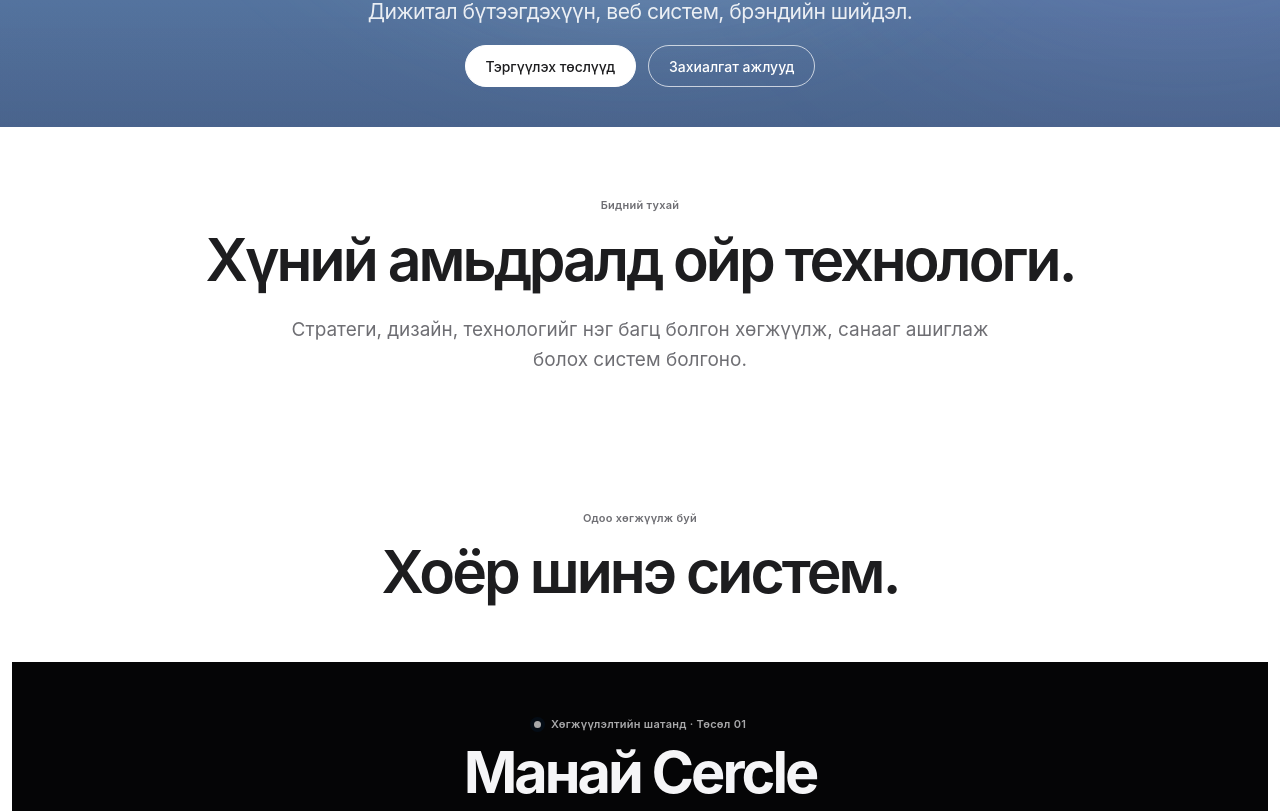
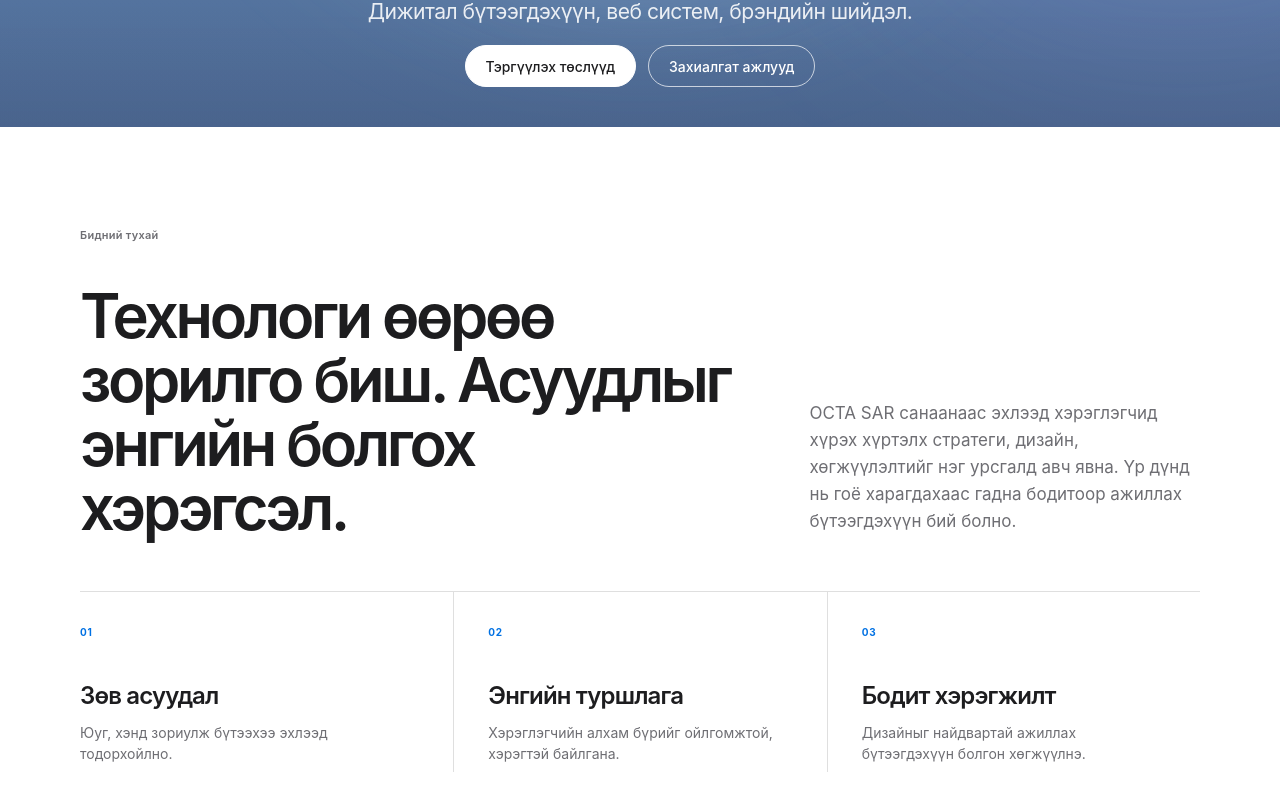
Before and after one commit to gamu666/octa-sar-website, a Next.js app: page / in a window 1280 px wide. Shown: the part 609-1420 px from the top of the page. Built offline with nearby package versions, Linux system fonts and the light colour scheme.

Commit message:
Expand the company story section

```diff
--- a/app/home.css
+++ b/app/home.css
@@ -233,7 +233,62 @@
 .hero-orbit--outer { width: min(650px, 52vw); aspect-ratio: 1; }
 .hero-orbit--inner { width: min(540px, 44vw); aspect-ratio: 1; border-color: rgba(255, 255, 255, .09); }
 .hero-floor { display: none; }
-.home-redesign #about { padding-block: 58px 64px; }
+.home-redesign #about { padding-block: 88px 96px; }
+.about-intro__lead {
+  display: grid;
+  grid-template-columns: 1.25fr .75fr;
+  gap: 7%;
+  align-items: end;
+}
+.about-intro__lead .ap-eyebrow { grid-column: 1 / -1; margin-bottom: 20px; }
+.about-intro__lead h2 {
+  max-width: 760px;
+  margin: 0;
+  font-size: clamp(46px, 4.8vw, 70px);
+  font-weight: 600;
+  line-height: 1.04;
+  letter-spacing: -.055em;
+}
+.about-intro__summary {
+  max-width: 430px;
+  margin: 0 0 4px;
+  color: var(--apple-muted);
+  font-size: 17px;
+  line-height: 1.6;
+}
+.about-intro__principles {
+  margin-top: 72px;
+  display: grid;
+  grid-template-columns: repeat(3, 1fr);
+  border-top: 1px solid rgba(29, 29, 31, .14);
+}
+.about-intro__principles article {
+  min-height: 178px;
+  padding: 26px 34px 8px 0;
+}
+.about-intro__principles article + article {
+  padding-left: 34px;
+  border-left: 1px solid rgba(29, 29, 31, .14);
+}
+.about-intro__principles span {
+  color: var(--apple-blue);
+  font-size: 10px;
+  font-weight: 650;
+  letter-spacing: .08em;
+}
+.about-intro__principles h3 {
+  margin: 36px 0 8px;
+  font-size: 24px;
+  font-weight: 600;
+  letter-spacing: -.035em;
+}
+.about-intro__principles p {
+  max-width: 300px;
+  margin: 0;
+  color: var(--apple-muted);
+  font-size: 14px;
+  line-height: 1.5;
+}
 .home-redesign .ap-inline-projects { padding-top: 72px; }
 .project-unit { min-height: 900px; }
 .project-unit .unit-copy { padding-top: 48px; }
@@ -458,7 +513,15 @@
   .hero-orbit--inner { width: 315px; }
   .hero-atmosphere__blue { width: 600px; left: -105px; top: -200px; }
   .hero-atmosphere__violet { right: -410px; top: -80px; }
-  .home-redesign #about { padding-block: 48px 58px; }
+  .home-redesign #about { padding-block: 70px 74px; }
+  .about-intro__lead { grid-template-columns: 1fr; gap: 22px; }
+  .about-intro__lead .ap-eyebrow { margin-bottom: 4px; }
+  .about-intro__lead h2 { font-size: 40px; line-height: 1.06; }
+  .about-intro__summary { font-size: 16px; line-height: 1.55; }
+  .about-intro__principles { margin-top: 52px; grid-template-columns: 1fr; }
+  .about-intro__principles article { min-height: 0; padding: 24px 0 26px; }
+  .about-intro__principles article + article { padding-left: 0; border-top: 1px solid rgba(29, 29, 31, .14); border-left: 0; }
+  .about-intro__principles h3 { margin-top: 20px; font-size: 22px; }
   .home-redesign .ap-inline-projects { padding-top: 58px; }
   .project-unit { min-height: 760px; }
   .project-unit--rise { min-height: 930px; }
--- a/app/page.tsx
+++ b/app/page.tsx
@@ -60,11 +60,28 @@
         </div>
       </section>
 
-      <section className="ap-statement ap-shell" id="about" aria-labelledby="about-title">
-        <Reveal>
+      <section className="about-intro ap-shell" id="about" aria-labelledby="about-title">
+        <Reveal className="about-intro__lead">
           <p className="ap-eyebrow">Бидний тухай</p>
-          <h2 id="about-title">Хүний амьдралд ойр технологи.</h2>
-          <p>Стратеги, дизайн, технологийг нэг багц болгон хөгжүүлж, санааг ашиглаж болох систем болгоно.</p>
+          <h2 id="about-title">Технологи өөрөө зорилго биш. Асуудлыг энгийн болгох хэрэгсэл.</h2>
+          <p className="about-intro__summary">OCTA SAR санаанаас эхлээд хэрэглэгчид хүрэх хүртэлх стратеги, дизайн, хөгжүүлэлтийг нэг урсгалд авч явна. Үр дүнд нь гоё харагдахаас гадна бодитоор ажиллах бүтээгдэхүүн бий болно.</p>
+        </Reveal>
+        <Reveal className="about-intro__principles">
+          <article>
+            <span>01</span>
+            <h3>Зөв асуудал</h3>
+            <p>Юуг, хэнд зориулж бүтээхээ эхлээд тодорхойлно.</p>
+          </article>
+          <article>
+            <span>02</span>
+            <h3>Энгийн туршлага</h3>
+            <p>Хэрэглэгчийн алхам бүрийг ойлгомжтой, хэрэгтэй байлгана.</p>
+          </article>
+          <article>
+            <span>03</span>
+            <h3>Бодит хэрэгжилт</h3>
+            <p>Дизайныг найдвартай ажиллах бүтээгдэхүүн болгон хөгжүүлнэ.</p>
+          </article>
         </Reveal>
       </section>
 
```
